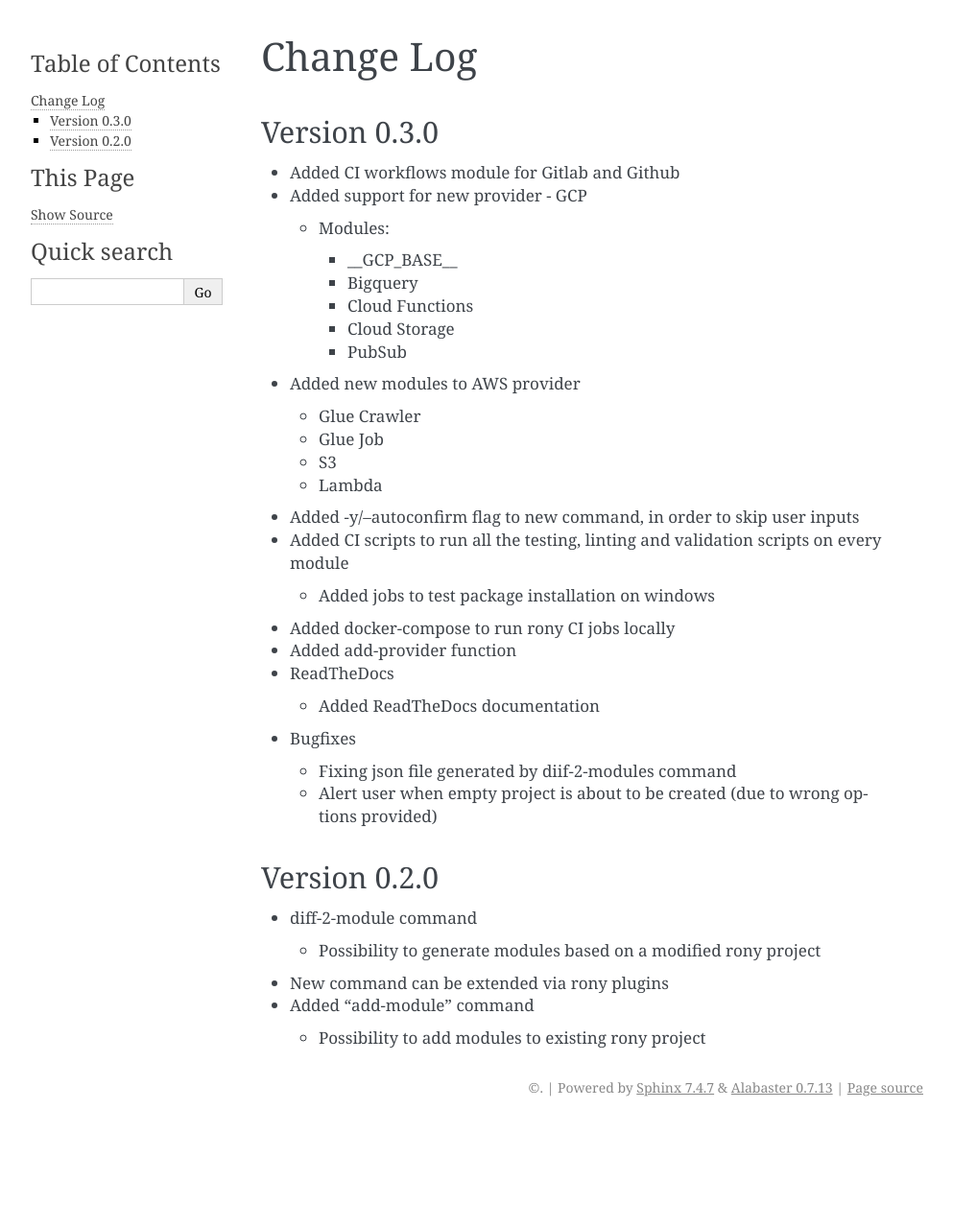
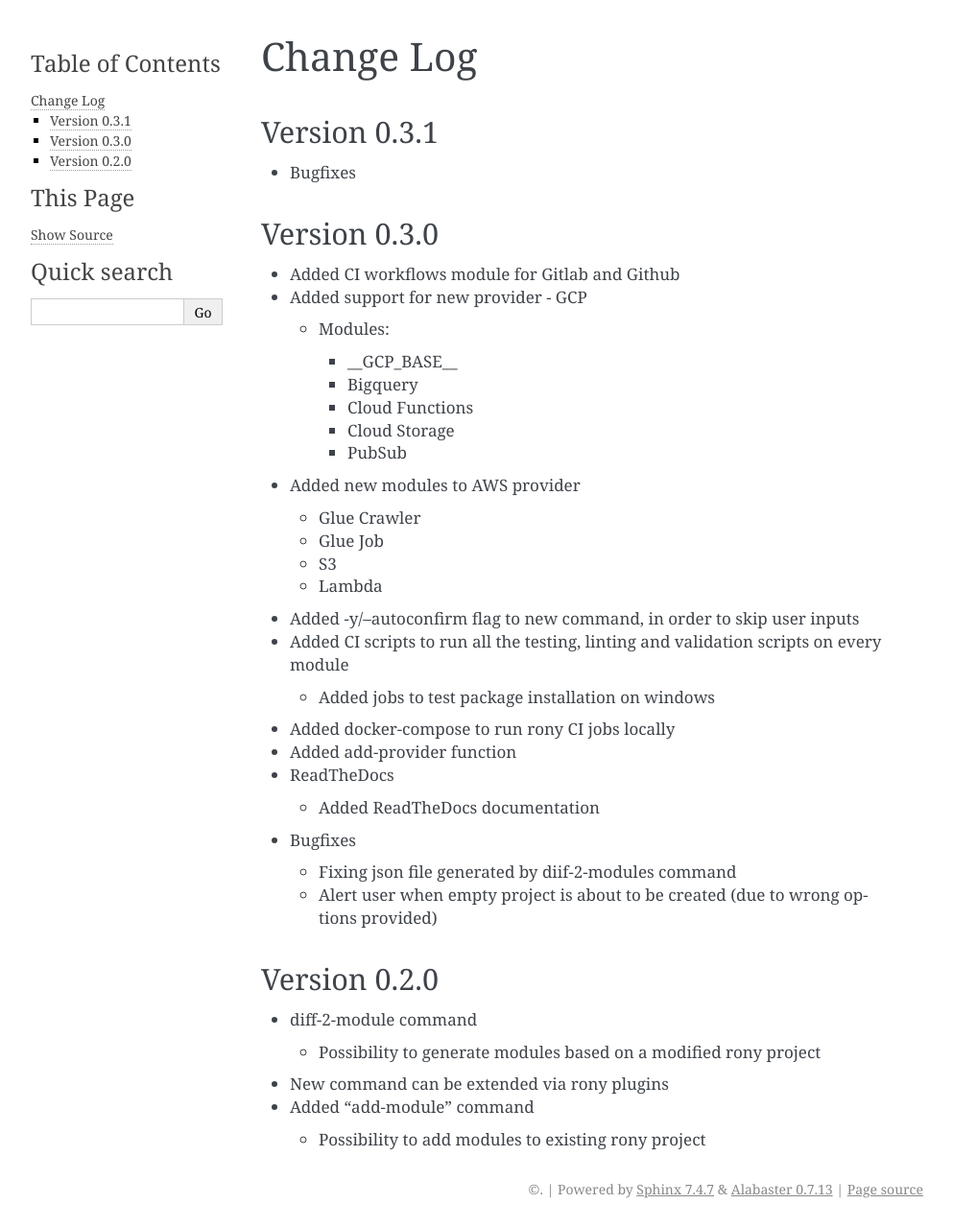
Before and after one commit to A3Data/rony, a Sphinx documentation site: the page built from docs/ChangeLog.md, in a window 1280 px wide. Shown: the whole page at 96% size, without its empty margins (148-1141 px from the left). Built offline with Sphinx 7.4.7, drawn with Linux system fonts in a browser that asks for light colours; before the commit the page ends 1173 px from its top, so only the background shows below that.

Commit message:
Update ChangeLog.md

```diff
--- a/docs/ChangeLog.md
+++ b/docs/ChangeLog.md
@@ -1,4 +1,8 @@
 # Change Log
+
+## Version 0.3.1
+
+- Bugfixes
 
 ## Version 0.3.0
 
```
